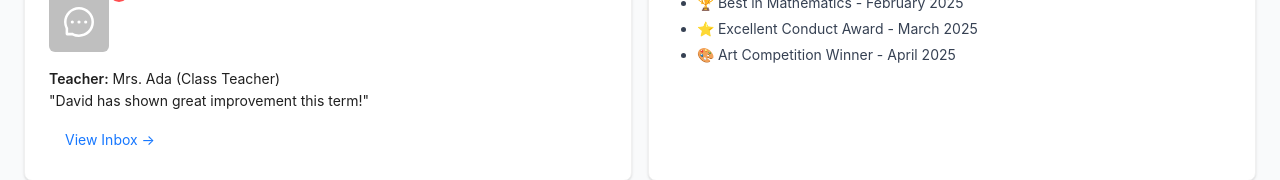
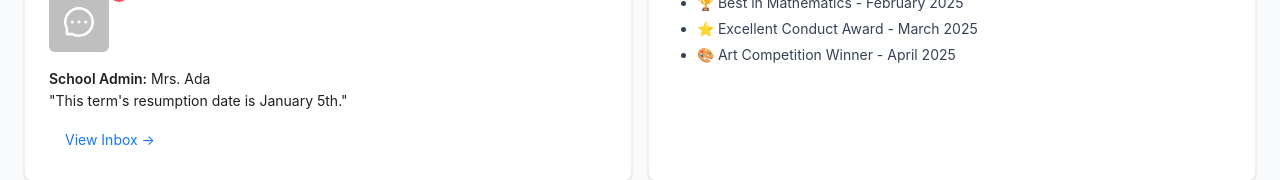
Before and after one commit to emmasam1/sms, a React (Vite) app: page /home in a window 1280 px wide. Shown: the part 553-733 px from the top of the page. Built offline with nearby package versions, Linux system fonts and the light colour scheme.

Commit message:
working to improve parent component

```diff
--- a/src/pages/parent/ParentHome.jsx
+++ b/src/pages/parent/ParentHome.jsx
@@ -175,9 +175,9 @@ const ParentDashboard = () => {
             </Badge>
             <div className="mt-4 space-y-2">
               <Text>
-                <strong>Teacher:</strong> Mrs. Ada (Class Teacher)
+                <strong>School Admin:</strong> Mrs. Ada
               </Text>
-              <p>"David has shown great improvement this term!"</p>
+              <p>"This term's resumption date is January 5th."</p>
             </div>
             <Button
               type="link"
--- a/src/pages/parent/Result.jsx
+++ b/src/pages/parent/Result.jsx
@@ -175,7 +175,7 @@ const ParentResult = () => {
 
           <div className="mt-6 text-sm">
             <p><b>Teacher’s Comment:</b> Keep up the good work.</p>
-            <p><b>Principal’s Remark:</b> Excellent performance overall.</p>
+            {/* <p><b>Principal’s Remark:</b> Excellent performance overall.</p> */}
           </div>
         </div>
       </Card>
```
